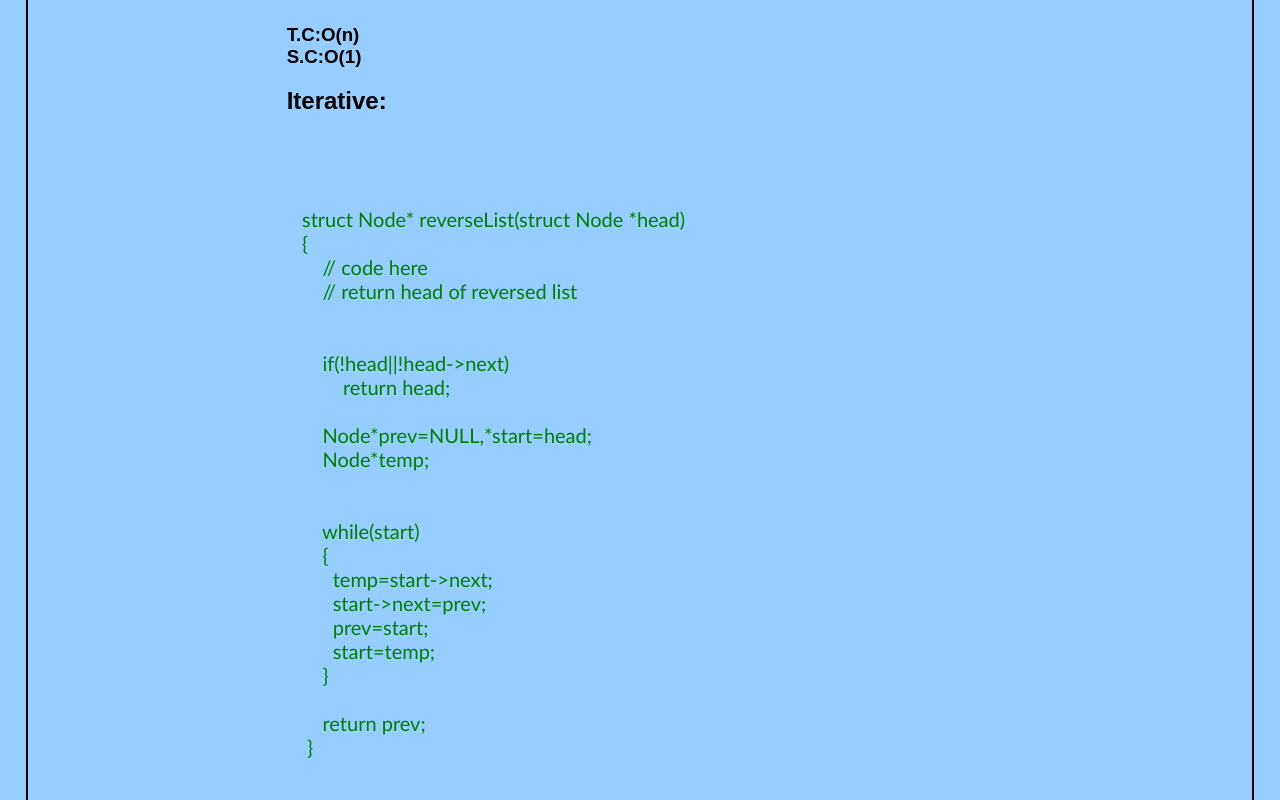
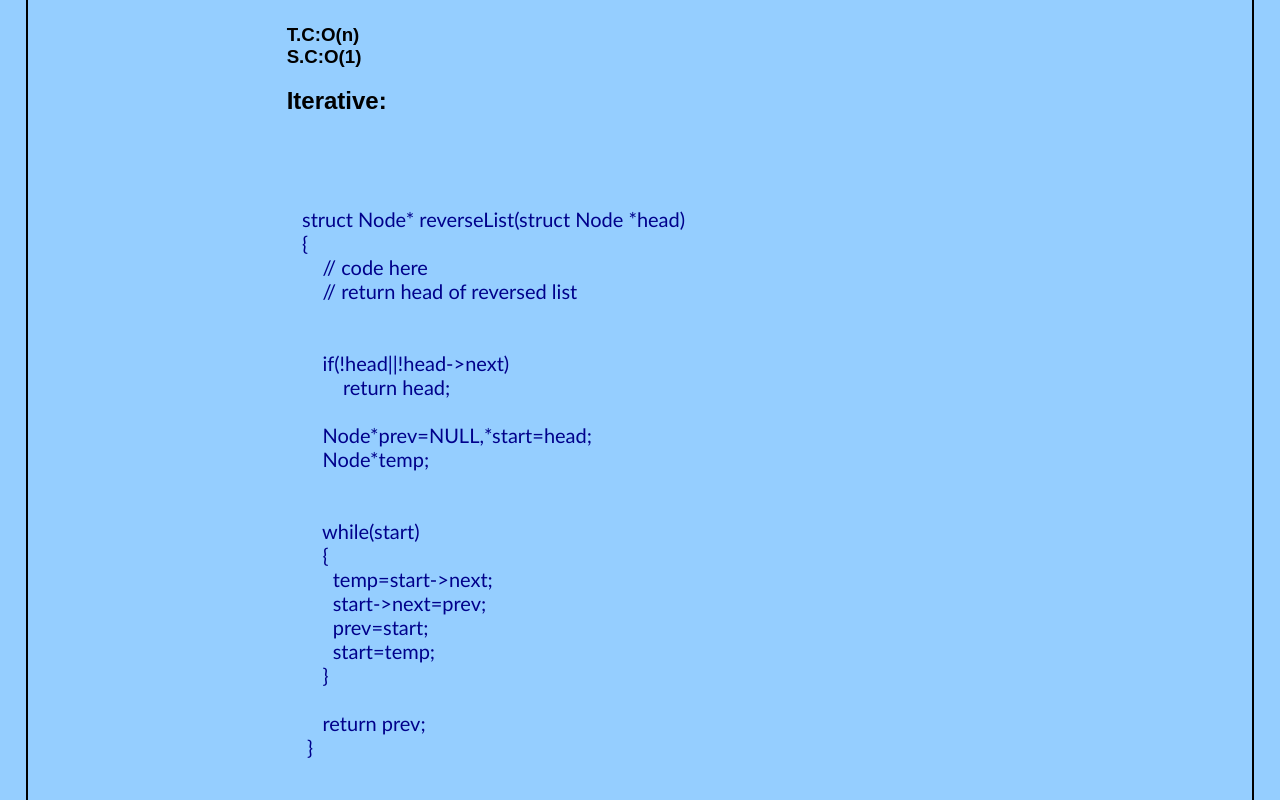
Before and after one commit to amanchauhan112/understanding450, a React (Create React App) app in the folder client/: page /ll_1 in a window 1280 px wide. Shown: the part 400-1200 px from the top of the page. Built offline with nearby package versions, Linux system fonts and the light colour scheme.

Commit message:
css for code

```diff
--- a/client/src/Components/Answers/answer.css
+++ b/client/src/Components/Answers/answer.css
@@ -3,7 +3,7 @@ border:'2px solid black';
 margin-left:'20%';
 margin-right:'20%';
 display:'flex';
-height: '80px';
+/* height: '80px'; */
 justify-content:'center';
 border-radius:'50px 50px 50px 50px'
 }
@@ -14,7 +14,7 @@ border-radius:'50px 50px 50px 50px'
 }
 
 .code{
-    color:green ;
+    color:darkblue ;
     font-size: 20px;
     font-family: 'Gill Sans', 'Gill Sans MT', Calibri, 'Trebuchet MS', sans-serif;
 }
```
